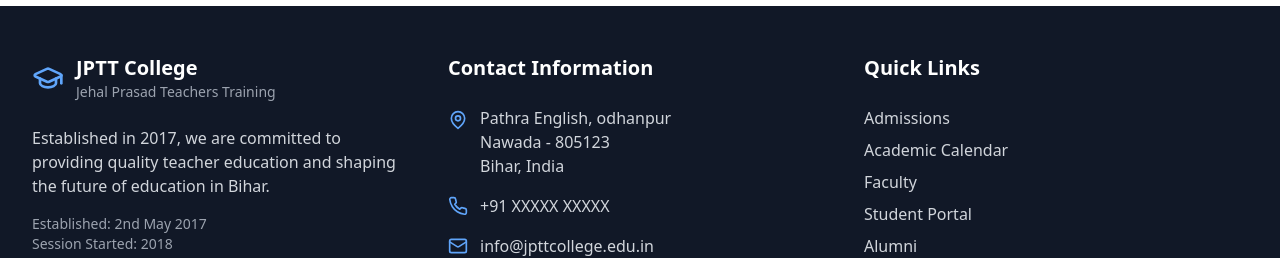
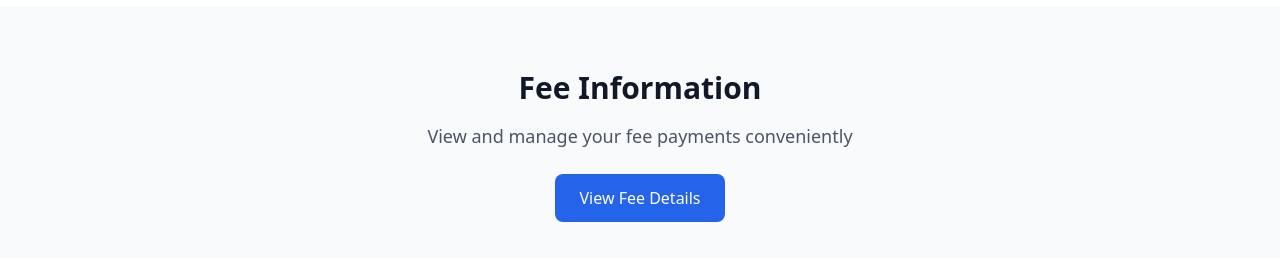
Before and after one commit to sws121-logo/jpttwe, a React (Vite) app: page / in a window 1280 px wide. Shown: the part 1866-2124 px from the top of the page. Built offline with nearby package versions, Linux system fonts and the light colour scheme; no server answers; the database is empty.

Commit message:
Update App.tsx

```diff
--- a/src/App.tsx
+++ b/src/App.tsx
@@ -8,10 +8,13 @@ import Programs from './components/Programs';
 import Footer from './components/Footer';
 import AdminPanel from './components/AdminPanel';
 import Login from './components/Login';
+import StudentFees from './components/StudentFees'; // Add this import
+import FeesManagement from './pages/FeesManagement'; // Add this import
 
 export interface User {
   id: string;
   email: string;
+  user_type?: 'admin' | 'student'; // Add user type distinction
 }
 
 function App() {
@@ -35,6 +38,20 @@ function App() {
   }, []);
 
   const renderContent = () => {
+    // Admin fee management
+    if (currentSection === 'admin-fees') {
+      if (!user) {
+        return <Login />;
+      }
+      return <FeesManagement />;
+    }
+
+    // Student fee management
+    if (currentSection === 'student-fees') {
+      return <StudentFees />;
+    }
+
+    // Main admin panel
     if (currentSection === 'admin') {
       if (!user) {
         return <Login />;
@@ -42,6 +59,7 @@ function App() {
       return <AdminPanel />;
     }
 
+    // Public sections
     return (
       <>
         <Hero />
@@ -50,11 +68,27 @@ function App() {
             <News />
             <Gallery />
             <Programs />
+            {/* Add fees preview section to home page */}
+            <div className="max-w-7xl mx-auto px-4 sm:px-6 lg:px-8">
+              <div className="text-center mb-8">
+                <h2 className="text-3xl font-bold text-gray-900">Fee Information</h2>
+                <p className="mt-4 text-lg text-gray-600">
+                  View and manage your fee payments conveniently
+                </p>
+                <button
+                  onClick={() => setCurrentSection('student-fees')}
+                  className="mt-6 px-6 py-3 bg-blue-600 text-white rounded-lg hover:bg-blue-700 font-medium"
+                >
+                  View Fee Details
+                </button>
+              </div>
+            </div>
           </div>
         )}
         {currentSection === 'news' && <News />}
         {currentSection === 'gallery' && <Gallery />}
         {currentSection === 'programs' && <Programs />}
+        {currentSection === 'fees' && <StudentFees />} // Direct fees section access
       </>
     );
   };
```
